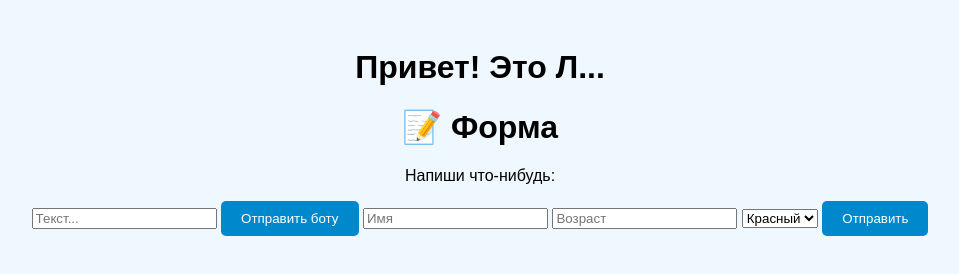
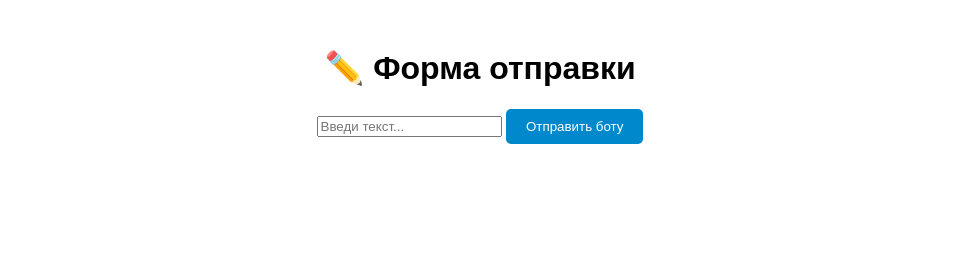
Before and after one commit to kiirachka/my-telegram-webapp, a plain HTML site: page index.html in a window 1280 px wide. Shown: the whole page, without its empty margins (160-1119 px from the left). Drawn offline with Linux system fonts and the light colour scheme.

Commit message:
Update index.html

```diff
--- a/index.html
+++ b/index.html
@@ -2,15 +2,9 @@
 <html>
 <head>
     <meta charset="UTF-8">
-    <meta name="viewport" content="width=device-width, initial-scale=1.0">
-    <title>Мой Web App</title>
+    <title>Мой мини-апп</title>
     <style>
-        body {
-            font-family: Arial, sans-serif;
-            text-align: center;
-            padding: 20px;
-            background: #f0f8ff;
-        }
+        body { font-family: Arial; text-align: center; padding: 20px; }
         button {
             padding: 10px 20px;
             background: #0088cc;
@@ -22,60 +16,22 @@
     </style>
 </head>
 <body>
-    <h1>Привет! Это Л...
-
-<!DOCTYPE html>
-<html>
-<head>
-    <meta charset="UTF-8">
-    <title>Моя форма</title>
-    <style>
-        body { font-family: Arial; text-align: center; padding: 20px; }
-        button {
-            padding: 10px 20px;
-            background: #0088cc;
-            color: white;
-            border: none;
-            border-radius: 5px;
-        }
-    </style>
-</head>
-<body>
-    <h1>📝 Форма</h1>
-    <p>Напиши что-нибудь:</p>
-    <input type="text" id="userText" placeholder="Текст...">
+    <h1>✏️ Форма отправки</h1>
+    <input type="text" id="userText" placeholder="Введи текст...">
     <button onclick="sendToBot()">Отправить боту</button>
 
-    <!-- Подключаем Telegram Web App API -->
+    <!-- Подключаем Telegram WebApp API -->
     <script src="https://telegram.org/js/telegram-web-app.js"></script>
     <script>
-  function sendToBot() {
-    const userText = document.getElementById("userText").value;
+        function sendToBot() {
+            const text = document.getElementById("userText").value;
 
-    // Важно: данные должны отправляться как строка!
-    Telegram.WebApp.sendData(JSON.stringify({ text: userText }));
-    Telegram.WebApp.close();
-  }
-</script>
+            // Отправляем данные в формате JSON
+            Telegram.WebApp.sendData(JSON.stringify({ text: text }));
+
+            // Закрываем WebApp
+            Telegram.WebApp.close();
+        }
+    </script>
 </body>
 </html>
-
-        <input type="text" id="name" placeholder="Имя">
-<input type="number" id="age" placeholder="Возраст">
-<select id="color">
-    <option value="red">Красный</option>
-    <option value="blue">Синий</option>
-</select>
-<button onclick="sendToBot()">Отправить</button>
-
-<script>
-    function sendToBot() {
-        const data = {
-            name: document.getElementById("name").value,
-            age: document.getElementById("age").value,
-            color: document.getElementById("color").value
-        };
-        Telegram.WebApp.sendData(JSON.stringify(data));
-        Telegram.WebApp.close();
-    }
-</script>
```
